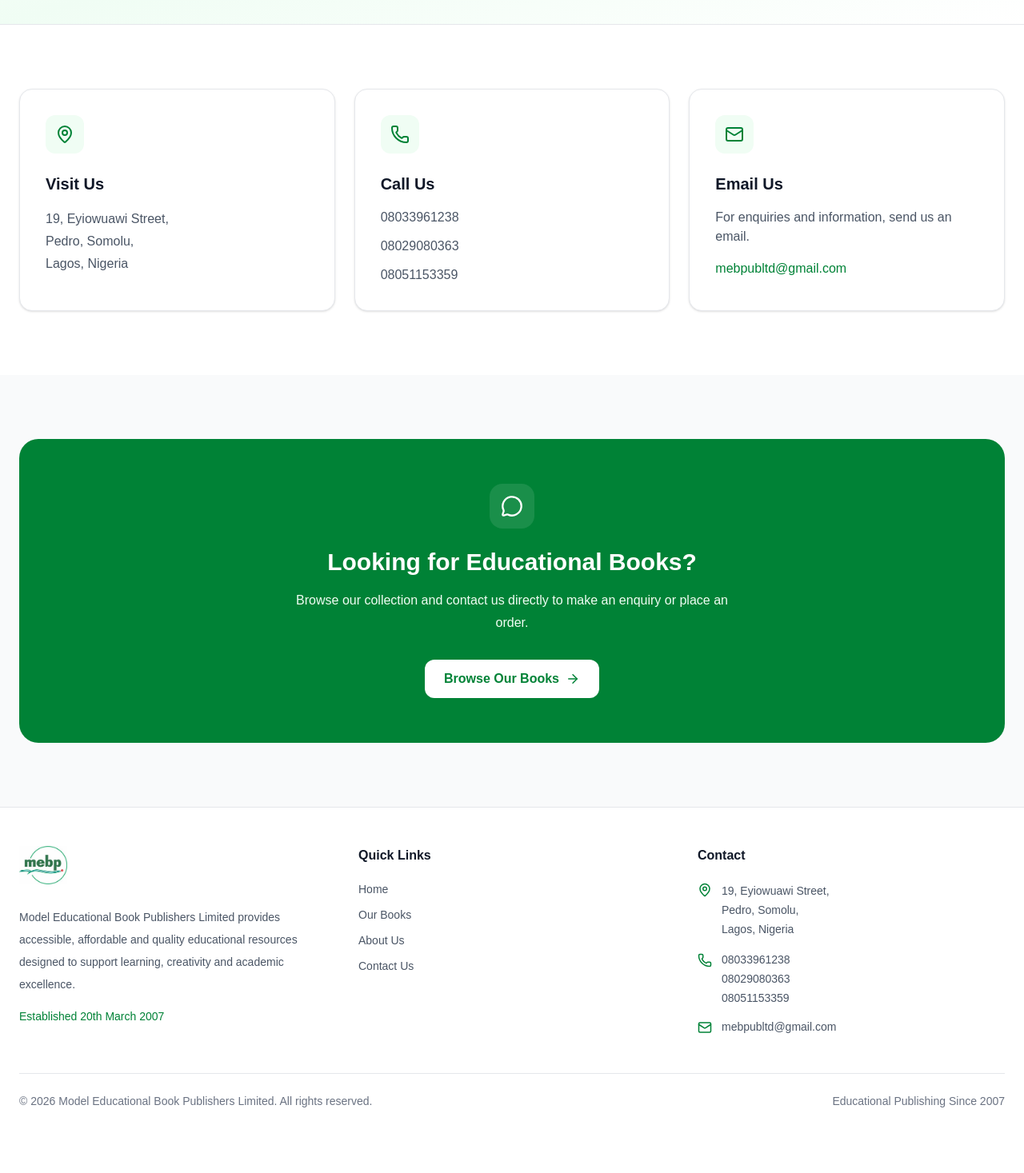
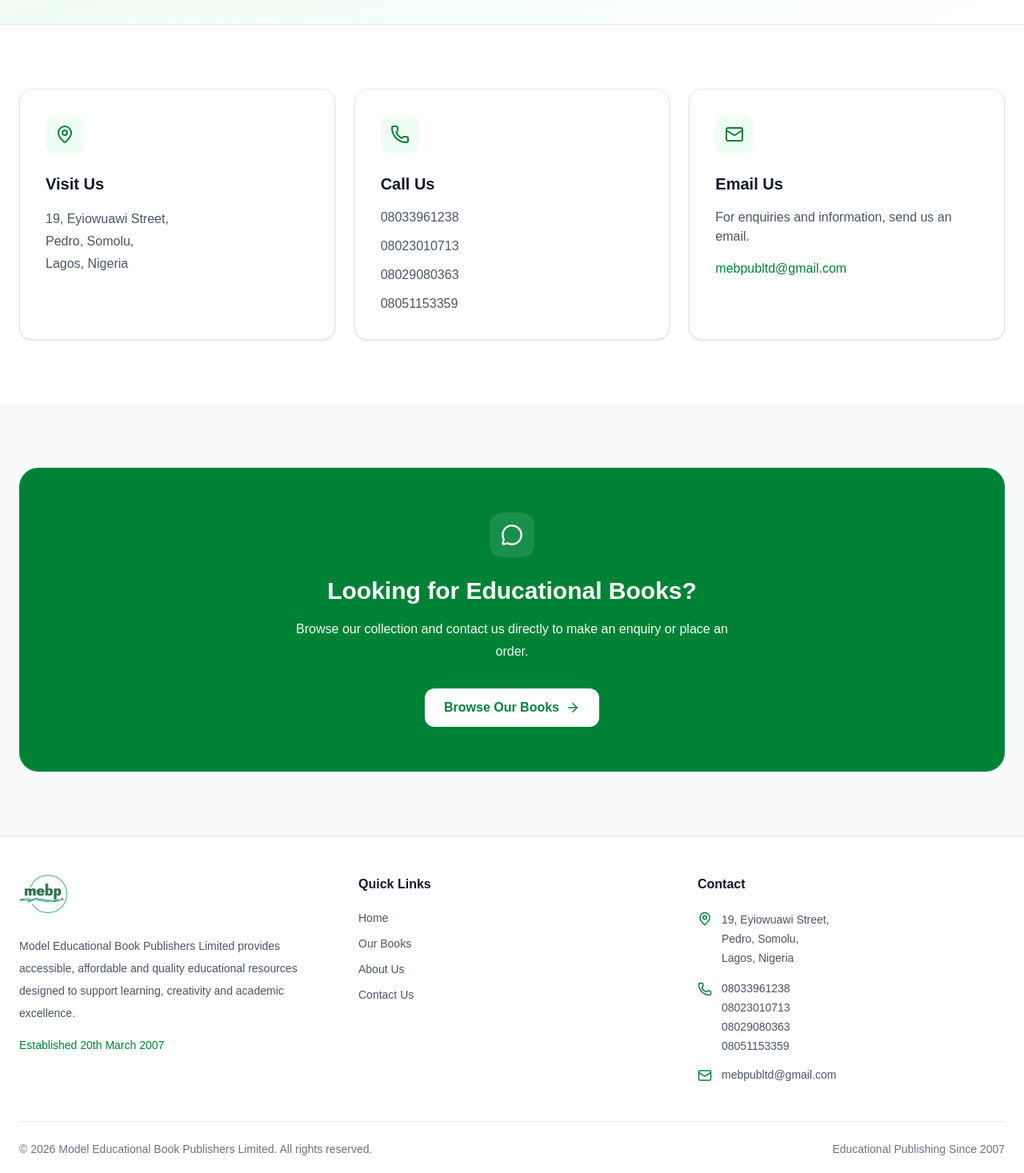
Before and after one commit to vickstar-crafted/mebp-website, a Next.js app: page /contact in a window 1280 px wide. Shown: the part 415-1882 px from the top of the page at 80% size. Before the commit the page ends 1850 px from the top, so only its background shows below. Built offline with nearby package versions, Linux system fonts and the light colour scheme.

Commit message:
Update MEBP contact numbers

```diff
--- a/app/contact/page.tsx
+++ b/app/contact/page.tsx
@@ -11,6 +11,7 @@
 export default function ContactPage() {
   const phoneNumbers = [
     "08033961238",
+    "08023010713",
     "08029080363",
     "08051153359",
   ];
--- a/components/Footer.tsx
+++ b/components/Footer.tsx
@@ -119,6 +119,13 @@
                   </a>
 
                   <a
+                    href="tel:08023010713"
+                    className="transition-colors hover:text-green-700"
+                  >
+                    08023010713
+                  </a>
+
+                  <a
                     href="tel:08029080363"
                     className="transition-colors hover:text-green-700"
                   >
```
